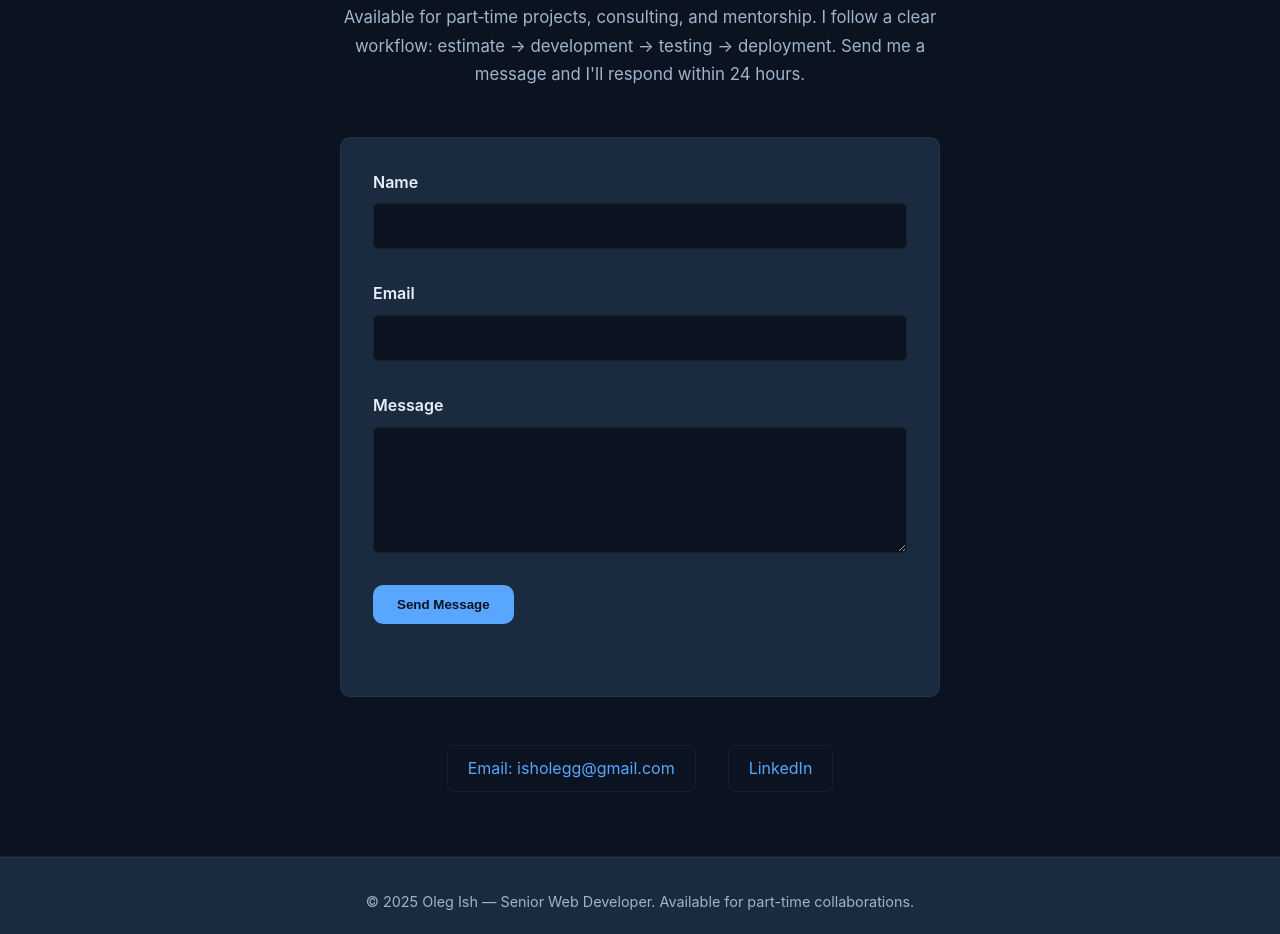
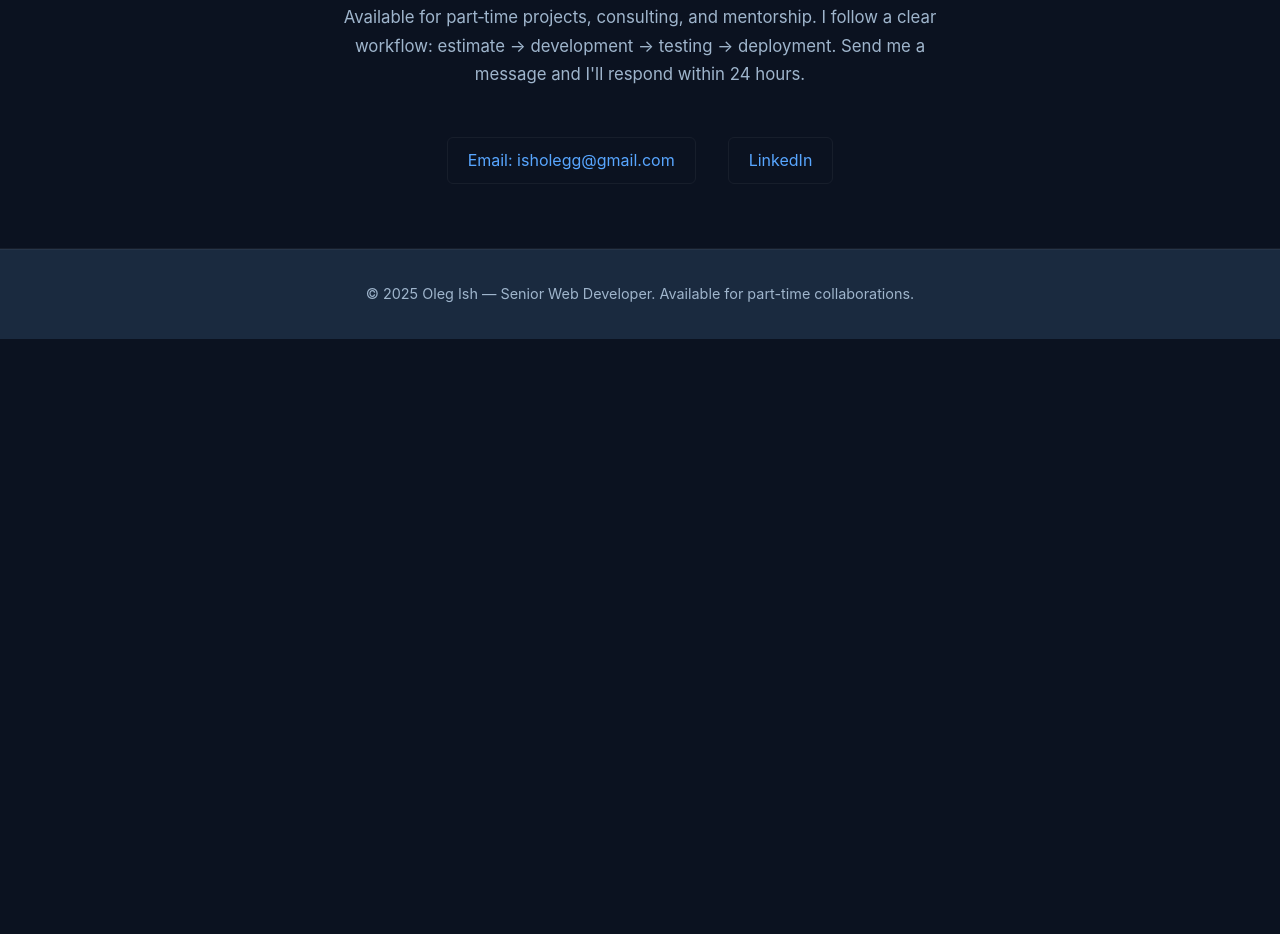
Before and after one commit to ishenkodev/portfolio, a plain HTML site: page index.html in a window 1280 px wide. Shown: the part 5473-6407 px from the top of the page. After the commit the page ends 5812 px from the top, so only its background shows below. Drawn offline with Linux system fonts and the light colour scheme.

Commit message:
Update index.html

```diff
--- a/index.html
+++ b/index.html
@@ -284,7 +284,7 @@
             <h2 class="section-title fade-in">Get in Touch</h2>
             <p class="contact-intro fade-in">Available for part‑time projects, consulting, and mentorship. I follow a clear workflow: estimate → development → testing → deployment. Send me a message and I'll respond within 24 hours.</p>
 
-            <form class="contact-form fade-in" id="contactForm">
+            <!-- <form class="contact-form fade-in" id="contactForm">
                 <div class="form-group">
                     <label for="name">Name</label>
                     <input type="text" id="name" name="name" required>
@@ -299,7 +299,7 @@
                 </div>
                 <button type="submit" class="btn btn-primary">Send Message</button>
                 <p id="formMessage" class="form-message"></p>
-            </form>
+            </form> -->
 
             <div class="contact-links">
                 <a href="mailto:isholegg@gmail.com" class="contact-link">Email: isholegg@gmail.com</a>
```
